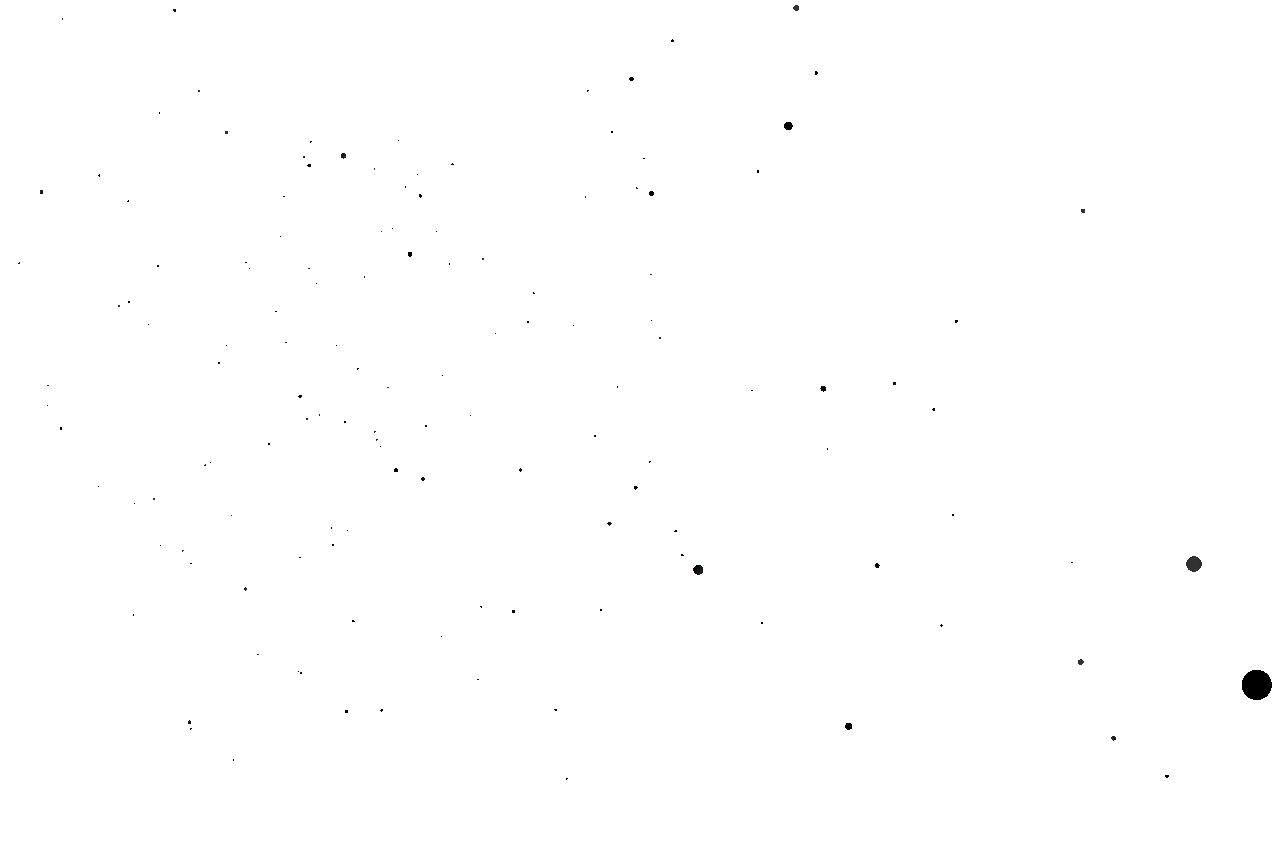
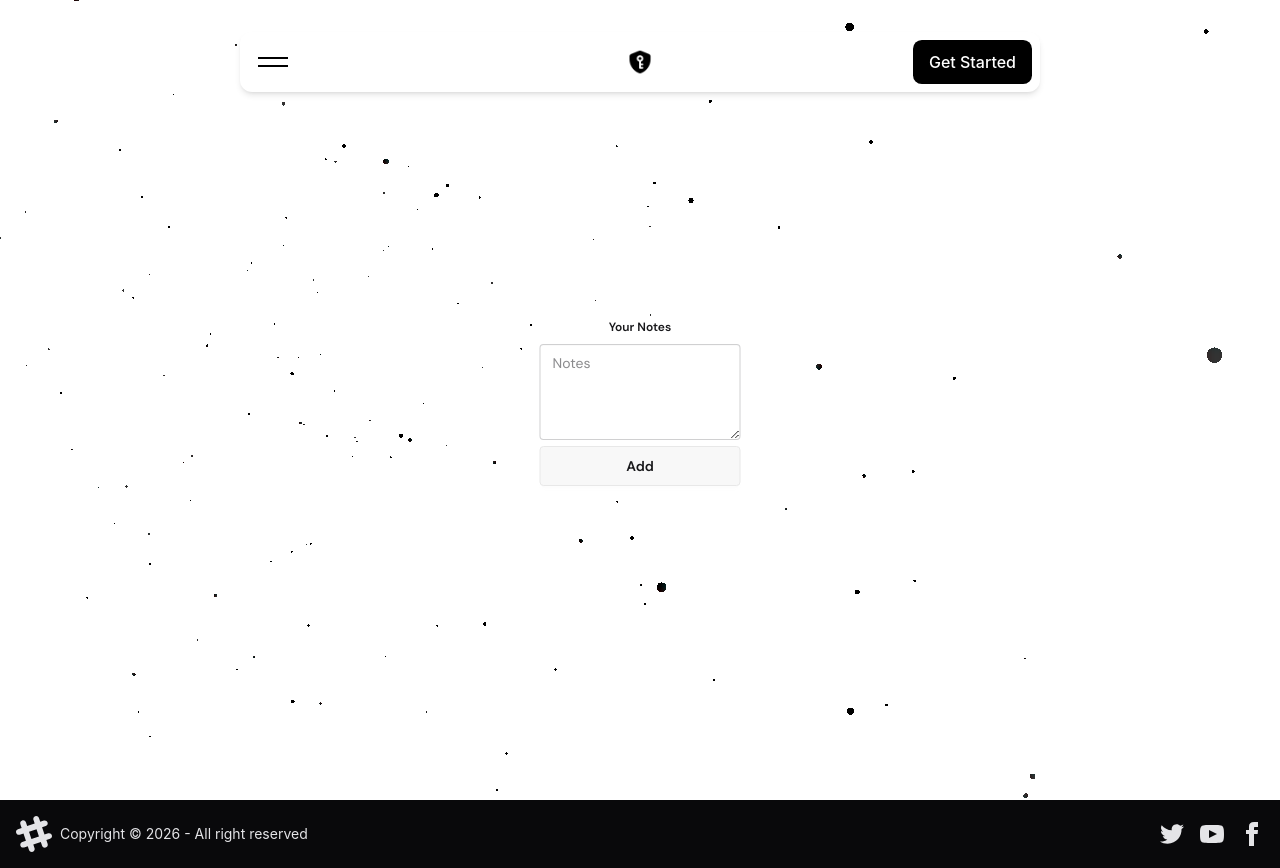
Before and after one commit to hubertDgomes/auth-client, a React (Vite) app: page /notes in a window 1280 px wide. Before the commit this address had no page. Before the commit the page ends 800 px from the top, so only its background shows below. Built offline with nearby package versions, Linux system fonts and the light colour scheme; a web font is replaced by a local one.

Commit message:
Add the note part(not finished yet)

```diff
--- a/src/App.jsx
+++ b/src/App.jsx
@@ -9,6 +9,7 @@ import Signup from "./components/pages/Signup";
 import OtpVerify from "./components/pages/OtpVerify";
 import CreateProfile from "./components/pages/CreateProfile";
 import Profile from "./components/pages/Profile";
+import Notes from "./components/pages/Notes";
 
 function App() {
   return (
@@ -33,6 +34,7 @@ function App() {
             <Route path="/otp" element={<OtpVerify/>}/>
             <Route path="/profiecreate" element={<CreateProfile/>}/>
             <Route path="/profile" element={<Profile/>}/>
+            <Route path="/notes" element={<Notes/>}/>
           </Route>
         </Routes>
       </div>
--- a/src/components/pages/CreateProfile.jsx
+++ b/src/components/pages/CreateProfile.jsx
@@ -2,7 +2,6 @@ import axios from "axios";
 import React, { useEffect, useState } from "react";
 import { useNavigate } from "react-router-dom";
 import toast, { Toaster } from "react-hot-toast";
-
 
 const CreateProfile = () => {
   const [data, setData] = useState([]);
@@ -18,19 +17,19 @@ const CreateProfile = () => {
 
   useEffect(() => {
     axios
-      .get("https://auth-backend-qvke.onrender.com/api/showuser", {
+      .get("http://localhost:3000/api/showuser", {
         withCredentials: true,
       })
       .then((data) => setData(data.data));
   }, []);
 
-  console.log(data);
+  // console.log(data);
 
   const handleUpdate = async (e) => {
     e.preventDefault();
     try {
       const res = await axios.post(
-        "https://auth-backend-qvke.onrender.com/api/profile",
+        "http://localhost:3000/api/profile",
         {
           bio,
           number,
@@ -42,10 +41,10 @@ const CreateProfile = () => {
           withCredentials: true,
         },
       );
-      toast.success(res.data.msg)
+      toast.success(res.data.msg);
     } catch (err) {
       if (err.response) {
-        toast.error(err.response.data.msg)
+        toast.error(err.response.data.msg);
       } else if (err.request) {
         toast.error("Server did not respond. Try again later.");
       } else {
@@ -61,7 +60,8 @@ const CreateProfile = () => {
           Welcome <span className="font-bold">{data.name}</span>
         </h1>
         <p>Your Email : {data.email}</p>
-        <button
+        <div className="flex flex-col">
+          <button
           onClick={() => setEdit(!edit)}
           className="btn btn-soft mt-[20px]"
         >
@@ -74,6 +74,9 @@ const CreateProfile = () => {
         >
           Go to Profile
         </button>
+
+        <button onClick={()=> navigate("/notes")} className="btn btn-soft mt-[20px]">Go to Notes</button>
+        </div>
 
         {edit && (
           <form action="" onSubmit={handleUpdate}>
--- a/src/components/pages/Login.jsx
+++ b/src/components/pages/Login.jsx
@@ -13,7 +13,7 @@ const Login = () => {
     e.preventDefault();
     try {
       const res = await axios.post(
-        "https://auth-backend-qvke.onrender.com/api/login",
+        "http://localhost:3000/api/login",
         {
           email,
           password,
--- /dev/null
+++ b/src/components/pages/Notes.jsx
@@ -0,0 +1,47 @@
+import axios from "axios";
+import React, { useState } from "react";
+import toast, { Toaster } from "react-hot-toast";
+
+const Notes = () => {
+  const [notes, setNotes] = useState("");
+  const handleNote = async (e) => {
+    e.preventDefault();
+    // console.log(note);
+    try {
+      const res = await axios.post(
+        "http://localhost:3000/api/notes",
+        { notes },
+        { withCredentials: true },
+      );
+      toast.success(res.data.msg)
+    } catch (err) {
+      if (err.response) {
+        toast.error(err.response.data.msg);
+      } else if (err.request) {
+        toast.error("Server did not respond. Try again later.");
+      } else {
+        toast.error("Something went wrong!");
+      }
+    }
+  };
+  return (
+    <>
+      <div className="absolute top-1/2 left-1/2 -translate-[50%] text-center font-DM">
+        <form action="" onSubmit={handleNote}>
+          <fieldset className="fieldset">
+            <legend className="fieldset-legend">Your Notes</legend>
+            <textarea
+              onChange={(e) => setNotes(e.target.value)}
+              className="textarea h-24"
+              placeholder="Notes"
+            ></textarea>
+            <button className="btn">Add</button>
+          </fieldset>
+        </form>
+      </div>
+      <Toaster position="top-right" reverseOrder={false} />
+    </>
+  );
+};
+
+export default Notes;
--- a/src/components/pages/OtpVerify.jsx
+++ b/src/components/pages/OtpVerify.jsx
@@ -13,7 +13,7 @@ const OtpVerify = () => {
   const handleOtp = async (e) => {
     e.preventDefault();
     try {
-      const res = await axios.post("https://auth-backend-qvke.onrender.com/api/otp", {
+      const res = await axios.post("http://localhost:3000/api/otp", {
         email,
         otp,
       });
--- a/src/components/pages/Profile.jsx
+++ b/src/components/pages/Profile.jsx
@@ -6,14 +6,14 @@ const Profile = () => {
 
   useEffect(() => {
     axios
-      .get("https://auth-backend-qvke.onrender.com/api/getprofile", {
+      .get("http://localhost:3000/api/getprofile", {
         withCredentials: true,
       })
       .then((res) => setData(res.data))
       .catch((err) => console.log(err));
   }, []);
 
-  console.log(data);
+  // console.log(data);
 
   if (!data) return;
   <div className="absolute top-1/2 left-1/2 -translate-[50%] text-center font-DM">
--- a/src/components/pages/Signup.jsx
+++ b/src/components/pages/Signup.jsx
@@ -14,7 +14,7 @@ const Signup = () => {
     e.preventDefault();
     try {
       const res = axios.post(
-        "https://auth-backend-qvke.onrender.com/api/signup",
+        "http://localhost:3000/api/signup",
         {
           name,
           email,
```
